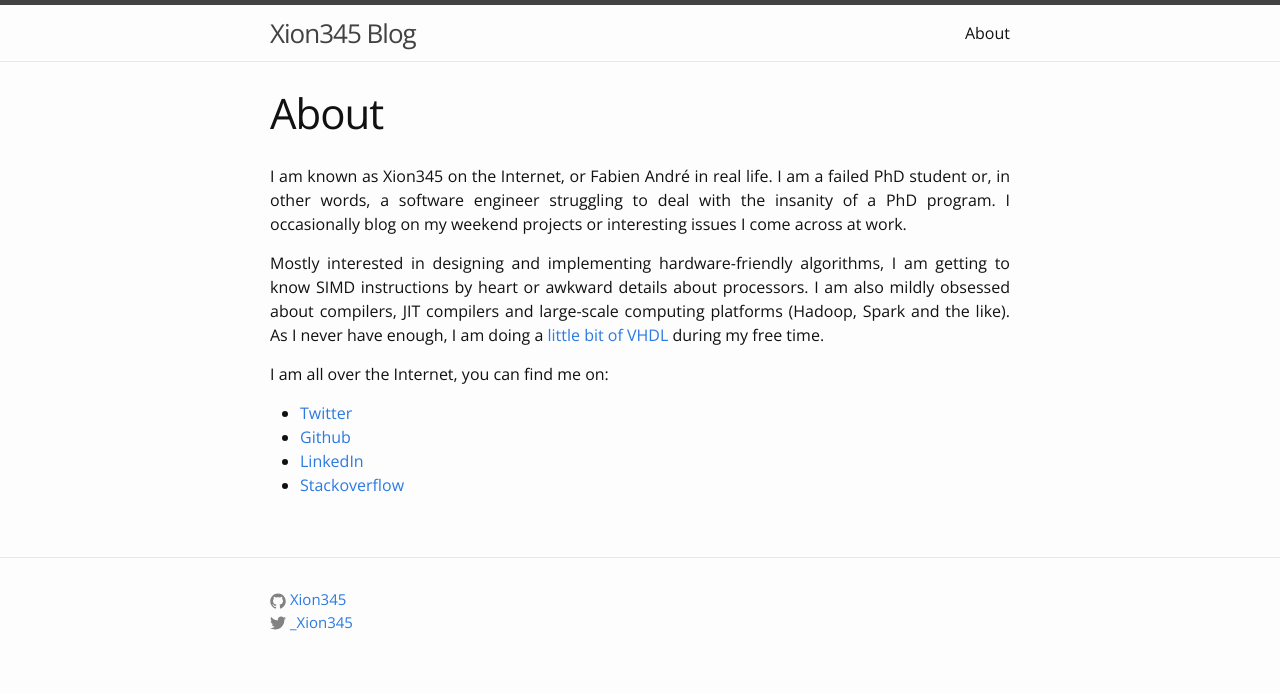
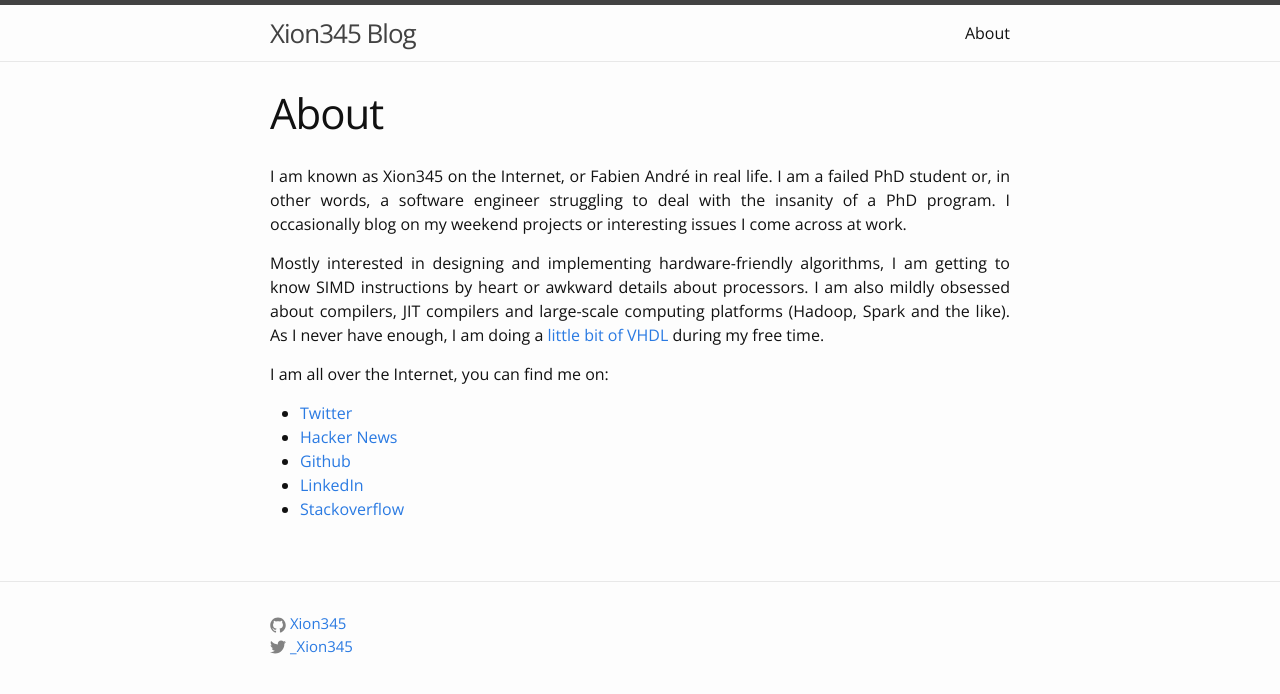
Before and after one commit to Xion345/xion345.github.io, a Jekyll site: the page built from about.md, in a window 1280 px wide. Shown: the top 694 px of the page. Built offline with Jekyll 4.4.1, drawn with Linux system fonts in a browser that asks for light colours.

Commit message:
Add link to HN profile in About page

```diff
--- a/about.md
+++ b/about.md
@@ -18,6 +18,7 @@
 I am all over the Internet, you can find me on:
 
 - [Twitter](https://twitter.com/_Xion345)
+- [Hacker News](https://news.ycombinator.com/threads?id=Xion345)
 - [Github](https://github.com/Xion345)
 - [LinkedIn](https://github.com/Xion345)
 - [Stackoverflow](http://stackoverflow.com/users/955170/xion345)
```
